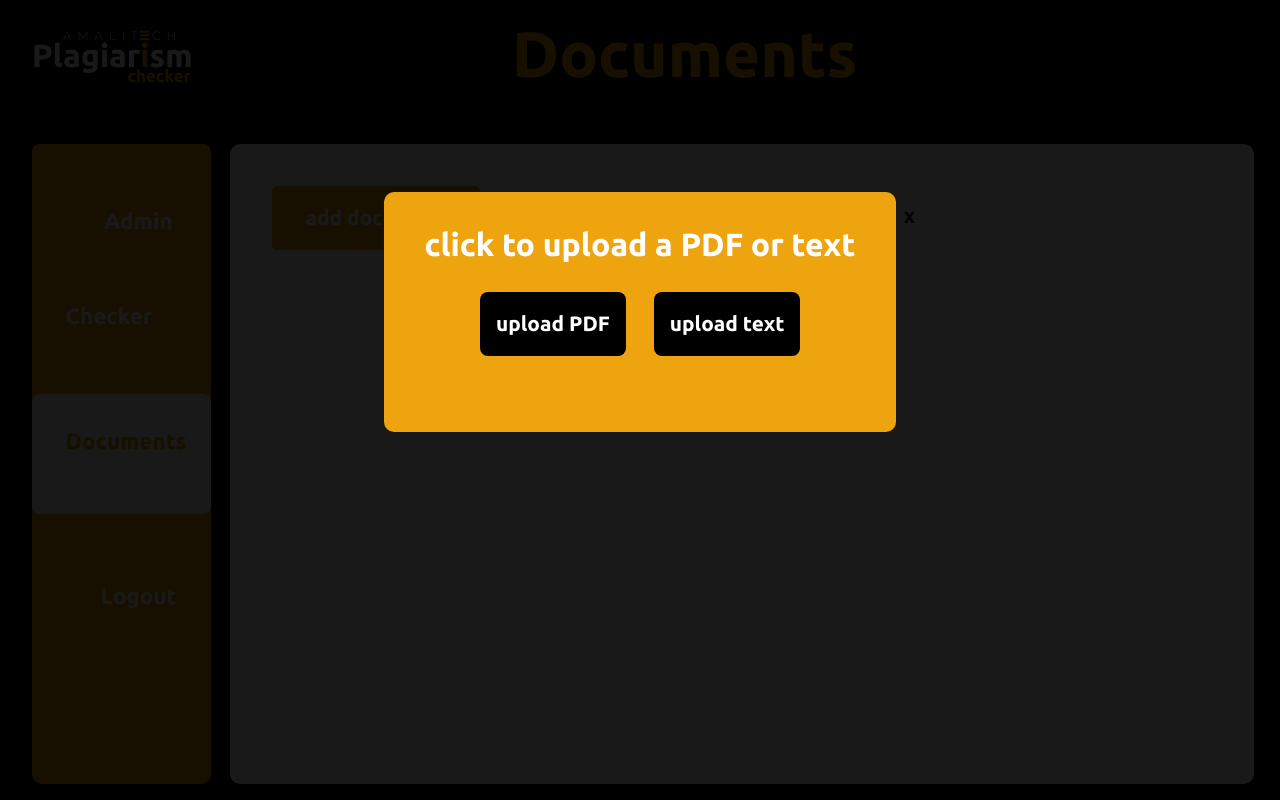
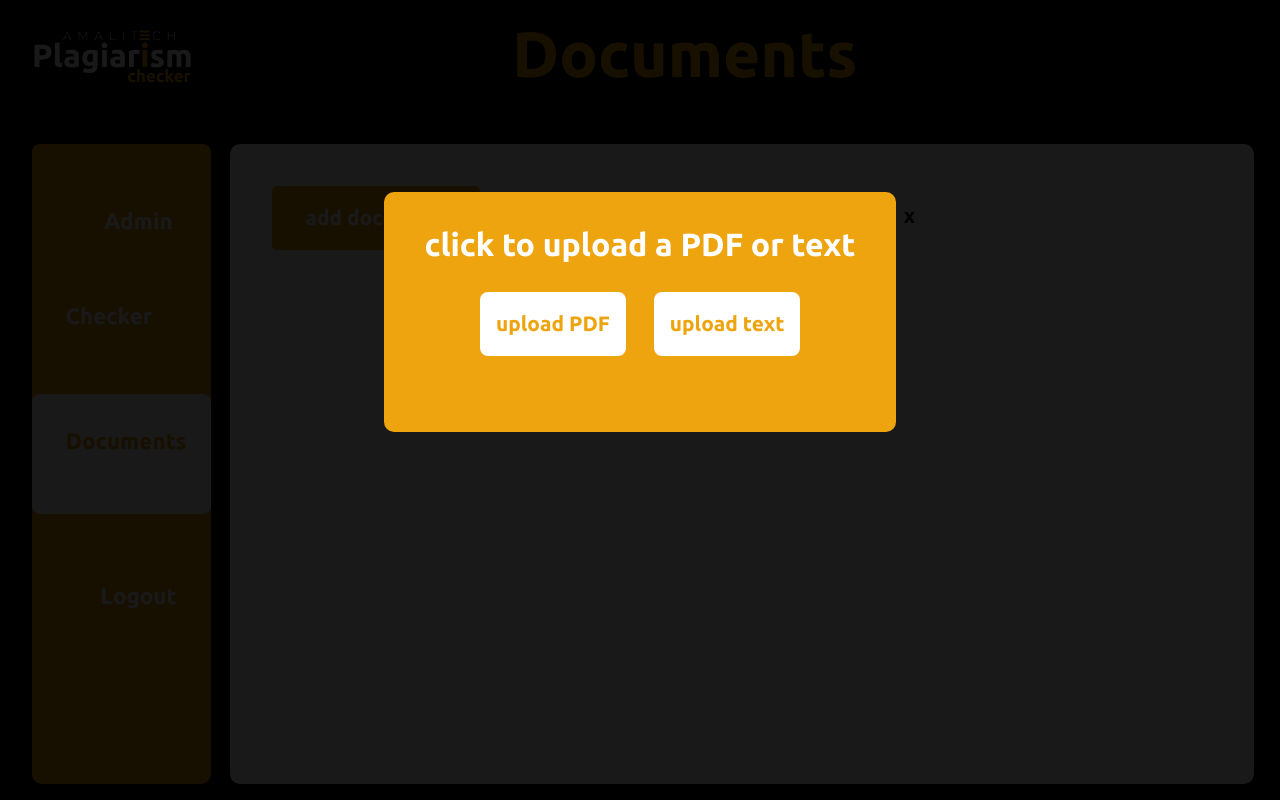
Before and after one commit to Fiifisapp/client, a React (Create React App) app: page /dashboard/documents in a window 1280 px wide. Both pictures are taken after a click on the button "add document". Built offline with nearby package versions, Linux system fonts and the light colour scheme.

Commit message:
routing to documents page

```diff
--- a/src/App.js
+++ b/src/App.js
@@ -6,21 +6,27 @@ import Adminboard from "./components/Adminboard/Adminboard";
 import Documents from "./components/Documents/Documents";
 import Users from "./components/Users/Users";
 import Checker from "./components/Checker/Checker";
+import PDFUpload from "./components/PDFUpload/PDFUpload";
+import TextUpload from "./components/TextUpload/TextUpload";
 
 function App() {
   return (
     <Router>
       <Routes>
-        <Route path="/" element={<LandingPage />}/>
+        <Route path="/" element={<LandingPage />} />
         <Route path="/authen" element={<Authen />} />
         <Route path="/dashboard" element={<Dashboard />}>
-          <Route path="documents" element={<Documents/>}/>
-          <Route path="checker" element={<Checker/>}/>
+          <Route path="documents" element={<Documents />} />
+          <Route path="pdf-upload" element={<PDFUpload />} />
+          <Route path="text-upload" element={<TextUpload />} />
+          <Route path="checker" element={<Checker />} />
         </Route>
-        <Route path="/Adminboard" element={<Adminboard/>}>
-          <Route path="documents" element={<Documents/>}/>
-          <Route path="users" element={<Users/>}/>
-          <Route path="checker" element={<Checker/>}/>
+        <Route path="/Adminboard" element={<Adminboard />}>
+          <Route path="documents" element={<Documents />} />
+          <Route path="pdf-upload" element={<PDFUpload />} />
+          <Route path="text-upload" element={<TextUpload />} />
+          <Route path="users" element={<Users />} />
+          <Route path="checker" element={<Checker />} />
         </Route>
       </Routes>
     </Router>
--- a/src/components/AddDocument/AddDocument.Style.js
+++ b/src/components/AddDocument/AddDocument.Style.js
@@ -36,16 +36,17 @@ export const Button = styled.button`
     width: 7em;
     height: 8vh;
     border: none;
-    background-color: black;
+    background-color: white ;
     font-size: 1.3em;
     font-weight: bold;
     border-radius: 8px;
-    color: white;
+
+    color: #EEA40E;
 
     &:hover{
         cursor: pointer;
         background-color: white;
-        color: #EEA40E;
+        color: black;
     }
 `;
 
--- a/src/components/AddDocument/AddDocument.js
+++ b/src/components/AddDocument/AddDocument.js
@@ -1,22 +1,38 @@
-import { useNavigate } from "react-router-dom";
-import { Overlay, ModalContainer, HeaderText, ButtonContainer, Button, Close } from "./AddDocument.Style";
+import { useNavigate, Outlet } from "react-router-dom";
+import {
+  Overlay,
+  ModalContainer,
+  HeaderText,
+  ButtonContainer,
+  Button,
+  Close,
+} from "./AddDocument.Style";
 
 const AddDocument = ({ open, onClose }) => {
   const navigate = useNavigate();
+
   if (!open) return null;
 
   return (
     <>
       <Overlay className="overlay" onClick={onClose}>
-        <ModalContainer className="modal-container" onClick={(e) => e.stopPropagation()}>
+        <ModalContainer
+          className="modal-container"
+          onClick={(e) => e.stopPropagation()}
+        >
           <Close onClick={onClose}>X</Close>
           <HeaderText>click to upload a PDF or text</HeaderText>
           <ButtonContainer className="button-container">
-            <Button>upload PDF</Button>
-            <Button>upload text</Button>
+            <Button onClick={() => navigate("pdf-upload")}>
+              upload PDF
+            </Button>
+            <Button onClick={() => navigate("text-upload")}>
+              upload text
+            </Button>
           </ButtonContainer>
         </ModalContainer>
       </Overlay>
+      <Outlet/>
     </>
   );
 };
--- /dev/null
+++ b/src/components/PDFUpload/PDFUpload.js
@@ -0,0 +1,11 @@
+import React from 'react'
+
+const PDFUpload = () => {
+  return (
+    <div>
+        PDFUpload
+    </div>
+  )
+}
+
+export default PDFUpload
--- /dev/null
+++ b/src/components/TextUpload/TextUpload.js
@@ -0,0 +1,11 @@
+import React from 'react'
+
+const TextUpload = () => {
+  return (
+    <div>
+        TextUpload
+    </div>
+  )
+}
+
+export default TextUpload
```
Also changed, not shown: src/components/PDFUpload/PDFUpload.Style.js (added), src/components/TextUpload/TextUpload.Style.js (added).
